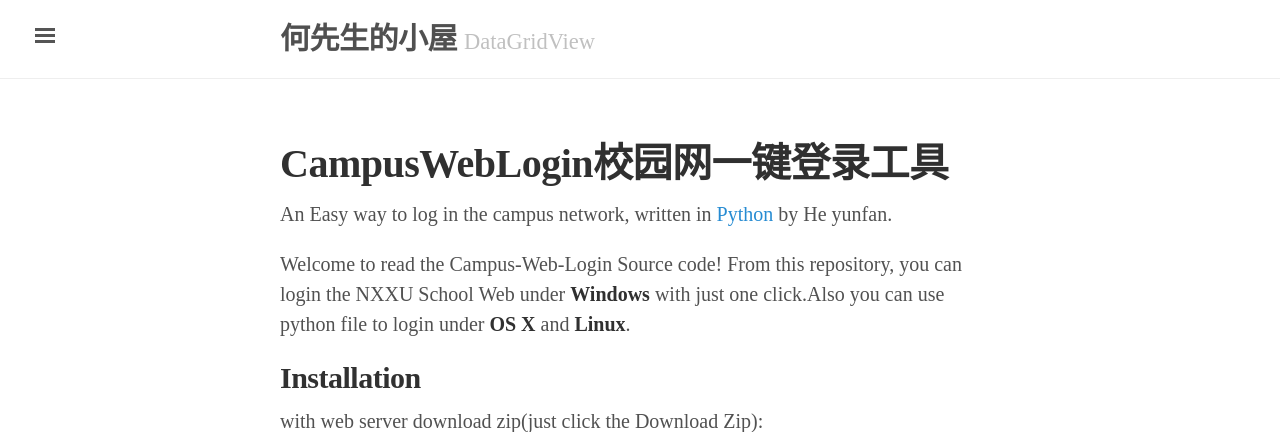
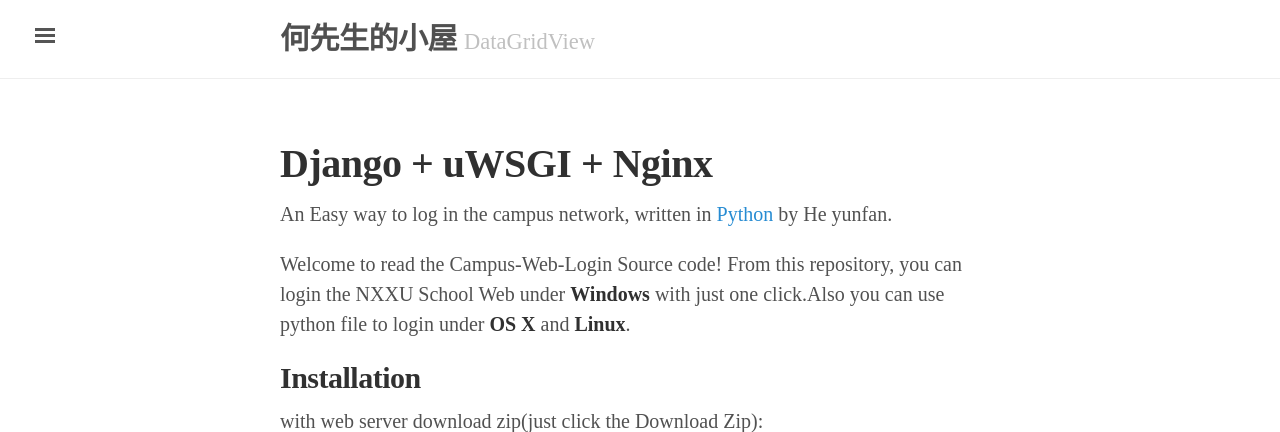
Before and after one commit to datagridview/blog, a Jekyll site: the page built from _posts/2017-09-12-Django-and-Nginx.md, in a window 1280 px wide and 900 px high, cut to the strip 0-432 px from the top of the window. Built offline with Jekyll 4.4.1, drawn with Linux system fonts in a browser that asks for light colours.

Commit message:
modified:   _posts/2017-09-12-Django-and-Nginx.md

```diff
--- a/_posts/2017-09-12-Django-and-Nginx.md
+++ b/_posts/2017-09-12-Django-and-Nginx.md
@@ -1,6 +1,6 @@
 ---
 layout: page
-title: CampusWebLogin校园网一键登录工具
+title: Django + uWSGI + Nginx
 ---
 
 An Easy way to log in the campus network, written in [Python](https://www.python.org/)  by He yunfan.
```
